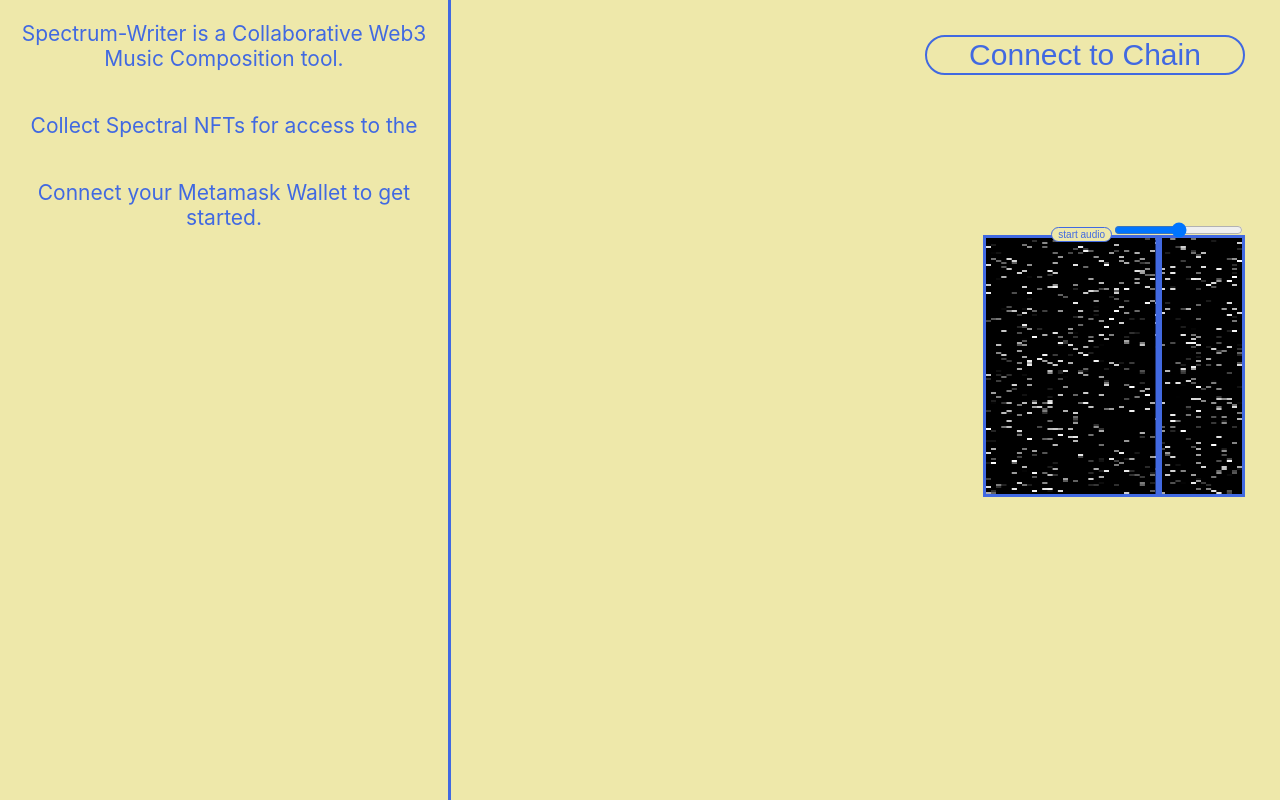
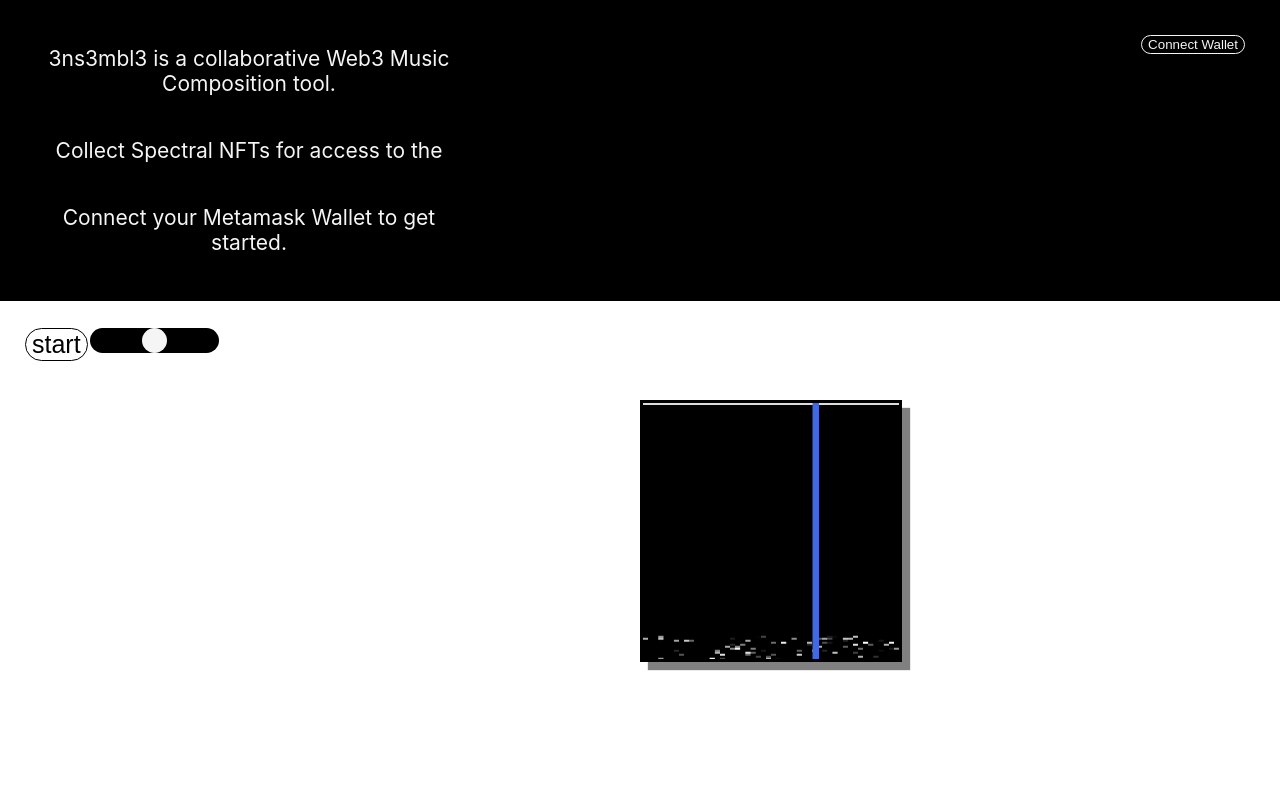
Before and after one commit to ogbabydiesal/tokengate, a React (Create React App) app: page / in a window 1280 px wide. Built offline with nearby package versions, Linux system fonts and the light colour scheme.

Commit message:
style and ui
mirrored spectrum to get that cool spectrum lewk

css and ui tweaks

drawing a more

confirmed spectrum "working"

phase issues?

drawing lower half of spectrum

```diff
--- a/public/worklet/spc.js
+++ b/public/worklet/spc.js
@@ -2,7 +2,6 @@
 // Expects interleaved complex pairs (i.e. `[real0, imag0, real1, imag1, ...]`)
 function FFT(size) {
 	if (!(this instanceof FFT)) return new FFT(size);
-
 	var twiddleRealCache = new Float64Array(size);
 	var twiddleImagCache = new Float64Array(size);
 	var stride = 1;
@@ -184,7 +183,7 @@
 		//declare circular buffer
 		this.inputCircBuffer = new Array(1024).fill(0);
 		this.outputCircBuffer = new Array(1024).fill(0);
-		this.pointers = [256,0, 0];
+		this.pointers = [256,0,0];
 		//declare fft stuff
 		this.fftSize = 128;
 		this.fft = new FFT(this.fftSize); // Complex FFT
--- a/src/App.css
+++ b/src/App.css
@@ -1,66 +1,92 @@
 .App {
   text-align: center;
-  background-color:PaleGoldenRod;
-
+  background-color:black;
+  padding: 25px;
 }
 
 .metaConnect {
   position:absolute;
   right:0px;
   top: 0px;
-  width: 25vw;
   border-radius: 35px;
   margin:35px;
   border-style: solid;
-  border-color:royalblue;
-  color:royalblue;
-  background-color:PaleGoldenRod;
-  font-size: 30px;
+  border-width: 1px;
+  border-color:whitesmoke;
+  color:whitesmoke;
+  background-color:transparent;
+  font-size: calc(3 + 1vh);
   align-items: center;
-  box-shadow: 10px;
 }
-
+.UI {
+  margin:0px;
+  padding:0px;
+}
 .canvasSpectrum {
   position:absolute;
-  right:0px;
-  top: 25vh;
   width: 256px;
   height: 256px;
-  margin:35px;
   border-style: solid;
-  border-color:royalblue;
+  border-color:whitesmoke;
   background-color: Gainsboro;
+  top: 50%;
+  left: 50%;
 }
-
 .canvasOverlay {
   position:absolute;
-  right:0px;
-  top: 25vh;
   width: 256px;
   height: 256px;
-  margin:35px;
   border-style: solid;
-  border-color:royalblue;
+  border-color:black;
+  box-shadow: 8px 8px 1px grey;
+  top: 50%;
+  left: 50%;
 
 }
 
 .audioParams {
-  position:absolute;
-  top: 185px;
-  right: 0px;
-  margin:35px;
-  color:royalblue;
+  margin:25px;
+  color:whitesmoke;
 }
 
 .audioButtonStyle {
   border-style: solid;
-  border-color:royalblue;
-  color:royalblue;
-  background-color:PaleGoldenRod;
-  font-size: 10px;
-  align-items: center;
-  border-radius: 35px;
+  border-color:black;
+  color:black;
+  background-color:transparent;
+  font-size: 25px;
+  border-radius: 25px;
   border-width:1px;
+  cursor: pointer;
+}
+
+.typeinp {
+  -webkit-appearance: none;
+  height: 25px;
+  background: black;
+  outline:1px;
+  outline-color: black;
+  -webkit-transition: .2s;
+  transition: opacity .2s;
+  border-radius: 25px;
+}
+
+.typeinp::-webkit-slider-thumb {
+  -webkit-appearance: none;
+  appearance: none;
+  width: 25px;
+  height: 25px;
+  background: whitesmoke;
+  cursor: pointer;
+  border-radius: 15px;
+}
+
+.typeinp::-moz-range-thumb {
+  width: 25px;
+  height: 25px;
+  background: black;
+  cursor: pointer;
+  border-radius: 15px;
 }
 
 .App-logo {
@@ -77,16 +103,16 @@
 .App-header {
   border-right-style: solid;
   border-color:black;
-  min-height: 100vh;
+  min-height: 10vh;
   display: flex;
   flex-direction: column;
   align-items: center;
   justify-content: top;
   font-size: calc(5px + 2vmin);
   width: 35vw;
-  color:royalblue;
+  color:whitesmoke;
   margin-right: 55px;
-  border-color: royalblue;
+
 }
 
 .App-link {
--- a/src/App.js
+++ b/src/App.js
@@ -8,7 +8,7 @@
       <header className="App-header">
         {/*<img src={logo} className="App-logo" alt="logo" /> */}
         <p>
-          Spectrum-Writer is a Collaborative Web3 Music Composition tool.
+          3ns3mbl3 is a collaborative Web3 Music Composition tool.
         </p>
         <p>
           Collect Spectral NFTs for access to the
--- a/src/Drawer.js
+++ b/src/Drawer.js
@@ -16,8 +16,8 @@
     let spectrum = new Array(fftSize * 50).fill(0); //6400
     //generate random values for our spectrum
     for (let i = 0; i < spectrum.length; i++) {
-
-      if (Math.random() < .1) {
+      //only write things in to the lower audible frequency range
+      if (i % fftSize < 15 && Math.random() < .1) {
         spectrum[i] = Math.random().toFixed(3);
       }
     }
@@ -30,9 +30,11 @@
       if (x % fftSize == 0) {
         column++;
       }
-      row = x % fftSize;
+      //mirror y axis
+      row = fftSize - (x % fftSize);
       ctx.fillStyle = 'rgba(' + (spectrum[x]* 255)+','+ (spectrum[x]* 255)+','+(spectrum[x]* 255) + ')';
       ctx.fillRect((column * outputSizeX)-outputSizeX,row * outputSizeY,outputSizeX, outputSizeX);
+
     }
     let xPos = 0;
 
@@ -70,7 +72,7 @@
   }, []);
 
   return (
-    <div>
+    <div className="UI">
       <canvas className="canvasSpectrum"
         id="myCanvas"
         width="500"
--- a/src/Metamask.js
+++ b/src/Metamask.js
@@ -27,7 +27,7 @@
   }
    if (!this.state.selectedAddress) {
      return (
-       <button className="metaConnect" onClick={() => this.connectToMetamask()}>Connect to Chain</button>
+       <button className="metaConnect" onClick={() => this.connectToMetamask()}>Connect Wallet</button>
      )
    } else {
      return (
--- a/src/Player.js
+++ b/src/Player.js
@@ -33,8 +33,8 @@
     catch(error) {}
     return (
       <div className = "audioParams">
-        <button className = "audioButtonStyle" onClick={() => this.audio()}>start audio</button>
-        <input id="typeinp" type="range" min="0" max="1" defaultValue=".5" step=".01" onChange={(e) => this.updateSpectralEngine(e.target.value)}/>
+        <button className = "audioButtonStyle" onClick={() => this.audio()}>start</button>
+        <input className="typeinp" type="range" min="0" max="1" defaultValue=".5" step=".01" onChange={(e) => this.updateSpectralEngine(e.target.value)}/>
       </div>
     );
   }
```
Also changed, not shown: 1 other file (tests, documents, lock files or other folders).
